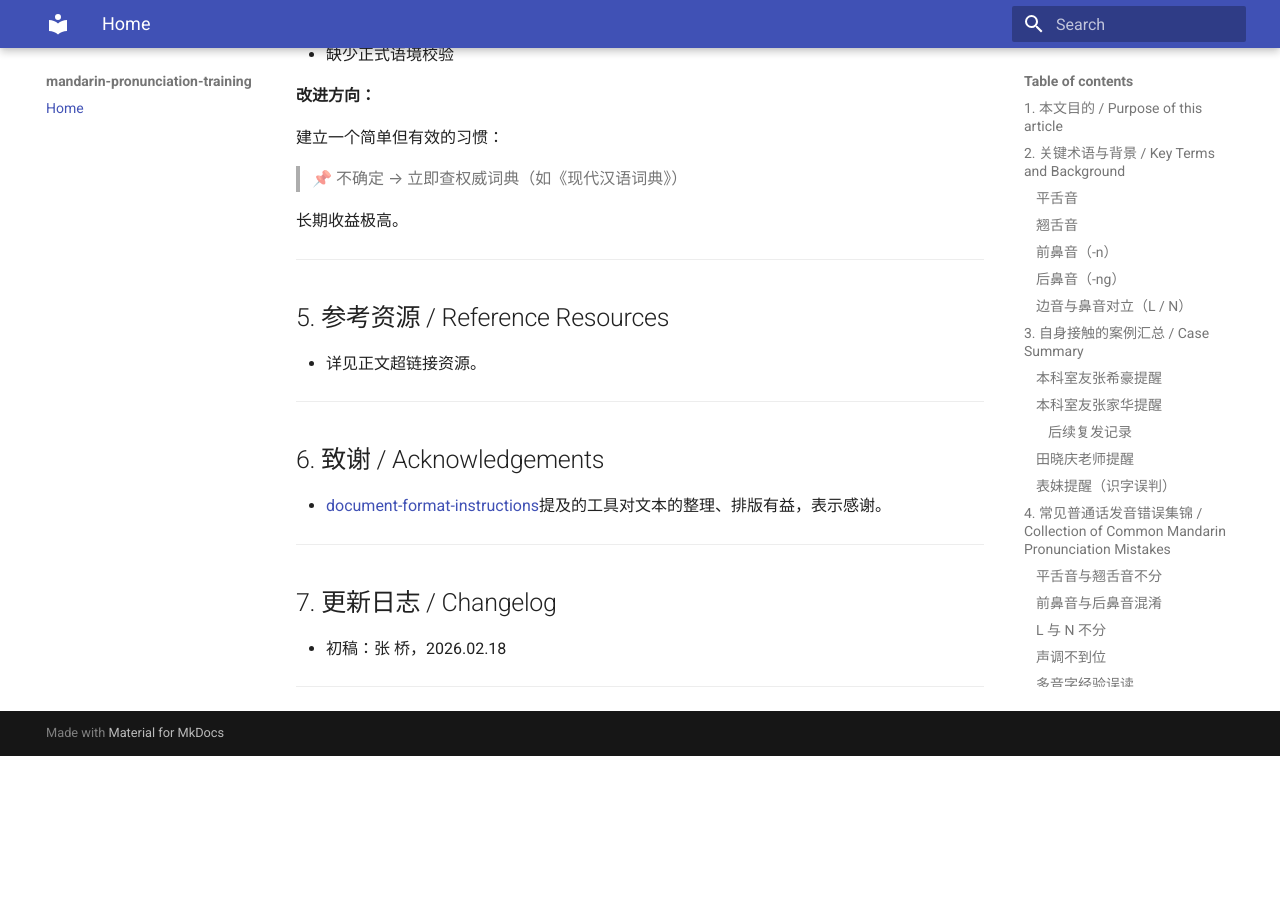
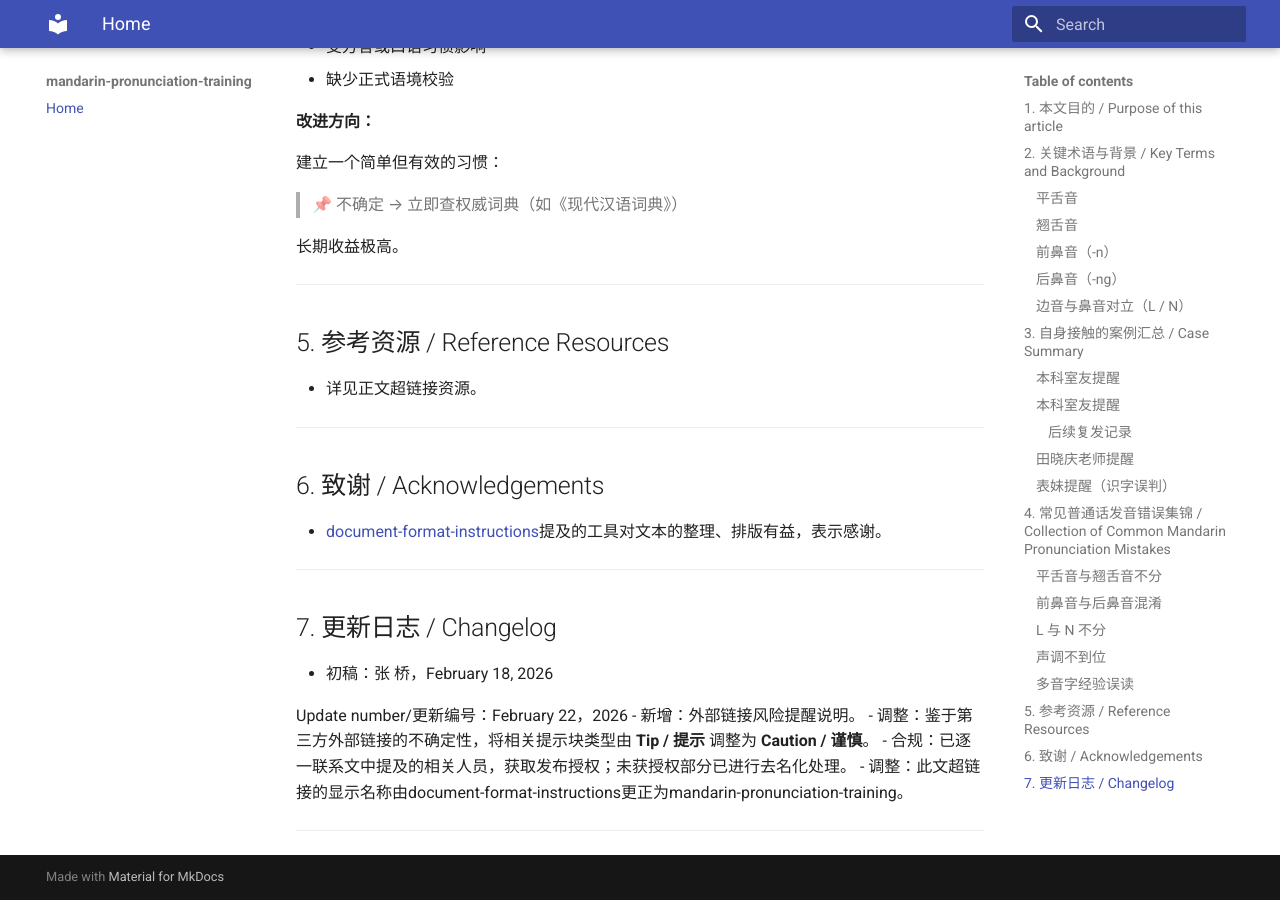
Before and after one commit to bridgezhang123/mandarin-pronunciation-training, an MkDocs documentation site: the page built from docs/README.md, in a window 1280 px wide and 900 px high, scrolled down 5818 px. Built offline with MkDocs 1.6.1 and Material for MkDocs 9.7.7, drawn with Linux system fonts in a browser that asks for light colours; before the commit the page ends 6574 px from its top, so only the background shows below that; some of the changed text lies outside the part shown.

Commit message:
Update README.md
Update number/更新编号：February 22，2026

```diff
--- a/docs/README.md
+++ b/docs/README.md
@@ -20,11 +20,11 @@
 
 ## 2. 关键术语与背景 / Key Terms and Background
 
-> **Tip / 提示**
+> **Caution / 谨慎**
 >
 > 本节整理参考了AI与搜索引擎汇总信息，使用时宜保持审慎判断。
 > AI的使用在版权、可信度、诚信等方面有一些争议，可参考[人工智能](https://baike.baidu.com/item/%E4%BA%BA%E5%B7%A5%E6%99%BA%E8%83%BD/9180)、[AI](https://en.wikipedia.org/wiki/Artificial_intelligence).
-
+> 本文包含外部链接，仅供参考。相关网站内容由其各自维护，可能随时间发生变化，请谨慎甄别。
 ---
 
 ### 平舌音
@@ -97,9 +97,9 @@
 
 ## 3. 自身接触的案例汇总 / Case Summary
 
-### 本科室友张希豪提醒
+### 本科室友提醒
 
-本科期间，与室友前往杭州电子科技大学旁高沙商业街就餐。我提议去一家“农（误读为 long）家小炒”。室友为东北人，普通话较为标准，当即调侃：
+本科期间，与室友前往杭州电子科技大学旁高沙商业街就餐。我提议去一家“农（误读为 long）家小炒”。室友普通话较为标准，当即调侃：
 
 > “高沙应该没有龙家小炒。”
 
@@ -109,7 +109,7 @@
 
 ---
 
-### 本科室友张家华提醒
+### 本科室友提醒
 
 室友曾指出我平舌与翘舌区分不清。我起初缺乏直观体会，未予充分重视。对方举例：
 
@@ -165,7 +165,7 @@
 
 ## 4. 常见普通话发音错误集锦 / Collection of Common Mandarin Pronunciation Mistakes
 
-> **Tip / 提示**
+> **Caution / 谨慎**
 >
 > 本节整理参考了AI与搜索引擎汇总信息，使用时宜保持审慎判断。
 
@@ -269,6 +269,12 @@
 
 ## 7. 更新日志 / Changelog
 
-- 初稿：张 桥，2026.02.18
+- 初稿：张 桥，February 18, 2026
+
+Update number/更新编号：February 22，2026
+- 新增：外部链接风险提醒说明。
+- 调整：鉴于第三方外部链接的不确定性，将相关提示块类型由 **Tip / 提示** 调整为 **Caution / 谨慎**。
+- 合规：已逐一联系文中提及的相关人员，获取发布授权；未获授权部分已进行去名化处理。
+- 调整：此文超链接的显示名称由document-format-instructions更正为mandarin-pronunciation-training。
 
 ---
```
Also changed, not shown: other parts of docs/README.md (+1 -1 lines).
